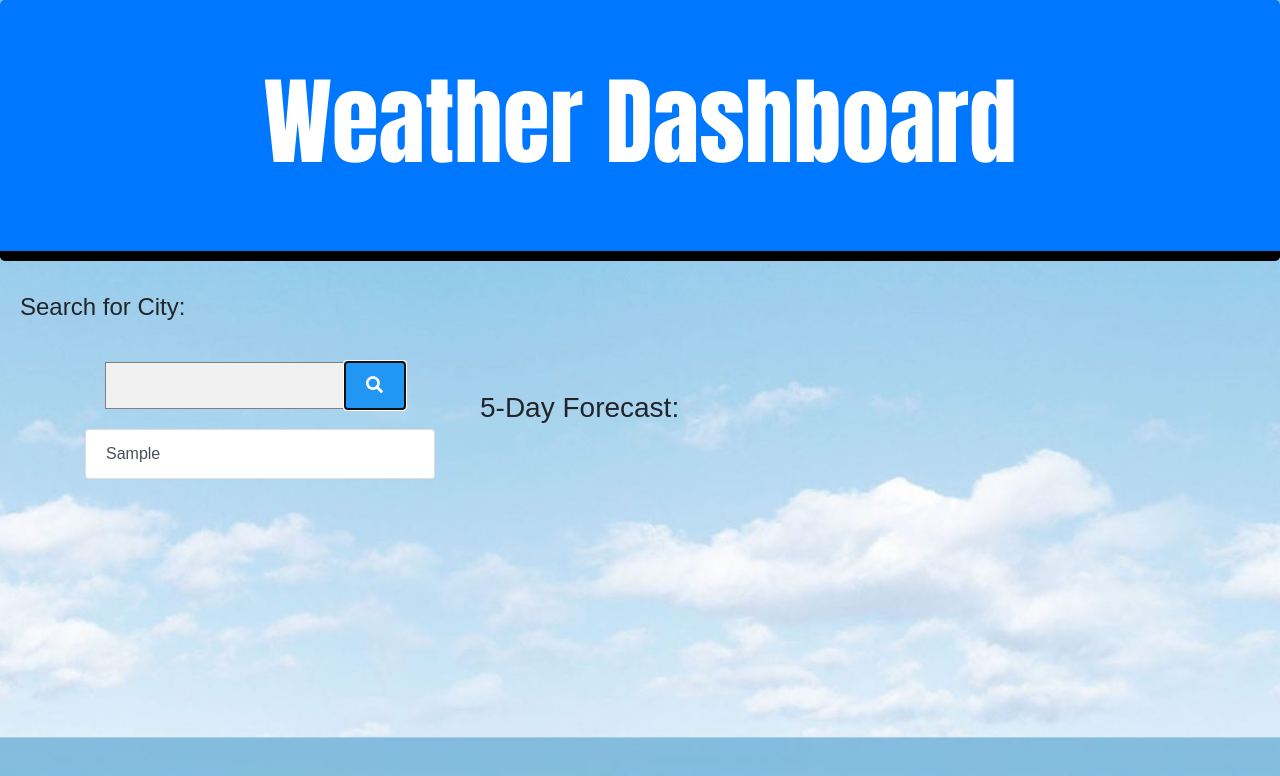
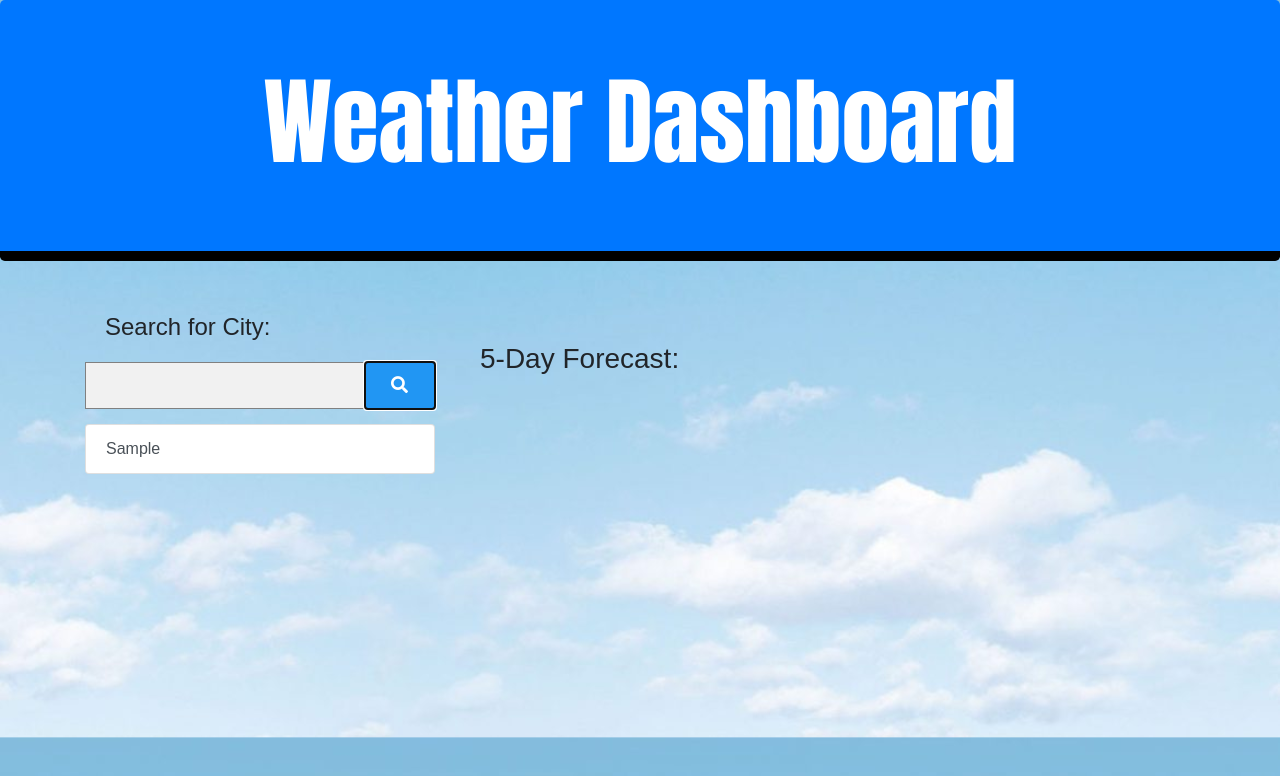
Before and after one commit to AmyBaguio/Weather-Dashboard, a plain HTML site: page index.html in a window 1280 px wide. Both pictures are taken after typing "Sample" into the empty fields and a click on the button 375 px from the left and 385 px from the top of the page. Drawn offline with nearby package versions, Linux system fonts and the light colour scheme; no server answers.

```diff
--- a/index.html
+++ b/index.html
@@ -20,11 +20,13 @@
         <h1 class="display-1">Weather Dashboard</h1>
     </header>
 
-    <h4>Search for City:</h4>
+
+
     <div class="container">
         <div class="row">
             <div class="col col-4">
-                <form id="city-form" style="margin: 20px;max-width:300px">
+                <h4>Search for City:</h4>
+                <form id="city-form">
                     <input type="text" id="city-input">
 
                     <!-- This button will trigger our AJAX call -->
@@ -38,8 +40,6 @@
 
             <div class="col col-8">
                 <!-- results -->
-
-
                 <div id="city-view"></div>
                 <div class="container">
                     <div class="row">
@@ -47,6 +47,7 @@
                         </div>
                     </div>
                     <div class="city"></div>
+                    <div class="currentdate"></div>
                     <img class="icon" src="" alt="">
                     <div class="wind"></div>
                     <div class="humidity"></div>
@@ -57,9 +58,7 @@
                         <h3>5-Day Forecast:</h3>
                         <!-- card -->
                         <div class="forecast-view row">
-
                         </div>
-
                     </div>
                     <script src="https://cdnjs.cloudflare.com/ajax/libs/moment.js/2.29.0/moment.min.js"
                         integrity="sha512-Izh34nqeeR7/nwthfeE0SI3c8uhFSnqxV0sI9TvTcXiFJkMd6fB644O64BRq2P/LA/+7eRvCw4GmLsXksyTHBg=="
@@ -69,12 +68,8 @@
                     <script src="weather.js"></script>
                 </div>
             </div>
-
-
         </div>
     </div>
-
-
 
 </body>
 
--- a/style.css
+++ b/style.css
@@ -10,7 +10,8 @@ body {
     font-family: Arial;
     background-image: url(cloudsbackground.jpg);
     background-size: cover;
-    float: auto;
+
+    margin-bottom: 10px;
 }
 
 * {
@@ -22,7 +23,7 @@ form input[type=text] {
     font-size: 17px;
     border: 1px solid grey;
     float: left;
-    width: 80%;
+    width:80%;
     background: #f1f1f1;
 }
 
@@ -50,4 +51,15 @@ form::after {
 
 h4 {
     margin: 20px;
+    float: left;
 }
+
+.historyItems {
+    padding-top: 15px;
+    width: 100%;
+    float: left;
+}
+
+.currentdate {
+    font-size: larger;
+}
--- a/weather.js
+++ b/weather.js
@@ -24,9 +24,11 @@ $(document).ready(function () {
             console.log(response);
 
             $(".city").html("<h1>" + response.name + "</h1>");
+            $(".currentdate").html(moment(response.dt_txt).format('YYYY-MM-DD'));
             $(".icon").attr("src", createIconUrl(response.weather[0].icon));
             $(".wind").text("Wind Speed: " + response.wind.speed);
             $(".humidity").text("Humidity: " + response.main.humidity);
+
 
             // Convert the temp to fahrenheit
             var tempF = (response.main.temp - 273.15) * 1.80 + 32;
@@ -43,6 +45,7 @@ $(document).ready(function () {
         });
 
     };
+
 
     const APIKey = "88afaf5d902bd0951e5afcfd34451691";
 
```
Also changed, not shown: Screenshot (45).png (added), 1 other file.
